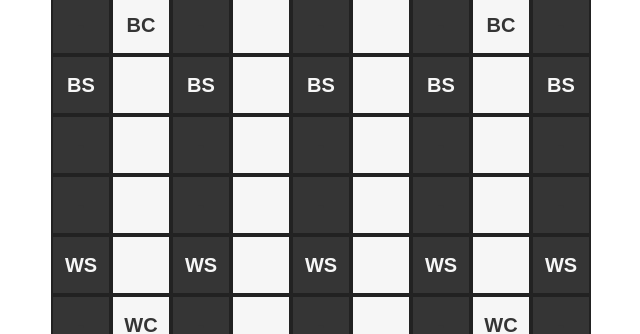
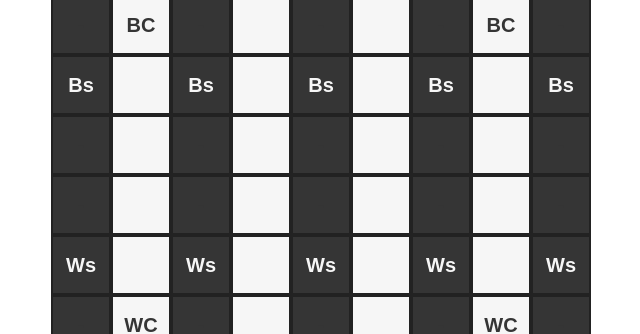
Before and after one commit to RisingSatalite/chess, a Next.js app: page /xiangqi in a window 1280 px wide. Shown: the part 259-593 px from the top of the page, without its empty margins (319-959 px from the left). Built offline with nearby package versions, Linux system fonts and the light colour scheme.

Commit message:
soldier use small s until they cross the river and promote to big S

```diff
--- a/src/component/xiangqi.js
+++ b/src/component/xiangqi.js
@@ -8,10 +8,10 @@ export default function XiangqiChess() {
     'BR','BH','BE','BA','BG','BA','BE','BH','BR',
     '','','','','','','','','',
     '','BC','','','','','','BC','',
-    'BS','','BS','','BS','','BS','','BS',
+    'Bs','','Bs','','Bs','','Bs','','Bs',
     '','','','','','','','','',
     '','','','','','','','','',
-    'WS','','WS','','WS','','WS','','WS',
+    'Ws','','Ws','','Ws','','Ws','','Ws',
     '','WC','','','','','','WC','',
     '','','','','','','','','',
     'WR','WH','WE','WA','WG','WA','WE','WH','WR',
```
